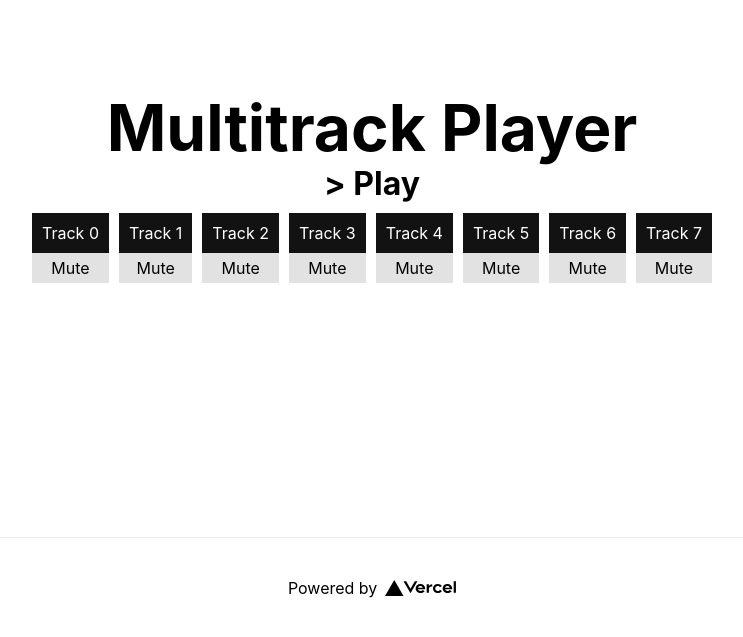
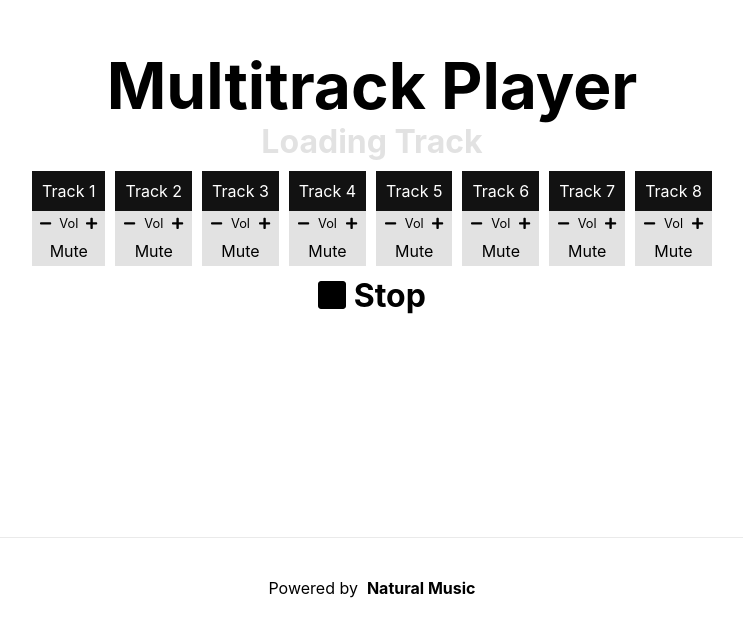
Before and after one commit to danohart/naturalmultitrackplayer, a Next.js app: page / in a window 1280 px wide. Shown: the part 163-800 px from the top of the page, without its empty margins (268-1011 px from the left). Built offline with nearby package versions, Linux system fonts and the light colour scheme; no server answers.

Commit message:
Add font awesome and create volume controls

```diff
--- a/components/Player.js
+++ b/components/Player.js
@@ -1,9 +1,19 @@
-import { useState } from "react";
+import { useState, useEffect } from "react";
 import Track from "./Track";
+
+import { FontAwesomeIcon } from "@fortawesome/react-fontawesome";
+import { faPlay, faPause, faStop } from "@fortawesome/free-solid-svg-icons";
 
 export default function Player(props) {
   const [isLoaded, setIsLoaded] = useState(false);
   const [isPaused, setIsPaused] = useState(true);
+
+  useEffect(() => {
+    setInterval(function () {
+      if (props.song[props.song.length - 1].state() === "loaded")
+        setIsLoaded(true);
+    }, 1000);
+  }, []);
 
   function allSounds(action) {
     if (action === "play")
@@ -11,20 +21,28 @@ export default function Player(props) {
     setIsPaused(false), props.song.map((track) => track.play());
     if (action === "pause")
       setIsPaused(true), props.song.map((track) => track.pause());
-    if (action === "stop") props.song.stop();
+    if (action === "stop")
+      setIsPaused(true), props.song.map((track) => track.stop());
   }
-
-  function muteTrack(event) {}
 
   return (
     <div className='player'>
       {isPaused ? (
-        <div className='player-play button' onClick={() => allSounds("play")}>
-          &#x3e; Play
+        <div
+          className={`player-play button ${isLoaded ? "" : "disabled"}`}
+          onClick={() => allSounds("play")}
+        >
+          {isLoaded ? (
+            <span>
+              <FontAwesomeIcon icon={faPlay} /> Play
+            </span>
+          ) : (
+            <span>Loading Track</span>
+          )}
         </div>
       ) : (
         <div className='player-pause button' onClick={() => allSounds("pause")}>
-          || Pause
+          <FontAwesomeIcon icon={faPause} /> Pause
         </div>
       )}
       <div className='player-tracks'>
@@ -32,6 +50,9 @@ export default function Player(props) {
           <Track key={index} track={{ song: track, key: index }} />
         ))}
       </div>
+      <div className='player-stop button' onClick={() => allSounds("stop")}>
+        <FontAwesomeIcon icon={faStop} /> Stop
+      </div>
     </div>
   );
 }
--- a/components/Track.js
+++ b/components/Track.js
@@ -1,16 +1,42 @@
 import { useState } from "react";
+
+import { FontAwesomeIcon } from "@fortawesome/react-fontawesome";
+import { faPlus, faMinus } from "@fortawesome/free-solid-svg-icons";
 
 export default function Mute(props) {
   const [isUnmuted, setIsUnmuted] = useState(true);
+  const [volume, setVolume] = useState(1.0);
 
   function muteTrack(song) {
     setIsUnmuted(!isUnmuted);
     song.mute(isUnmuted);
   }
 
+  const minVolume = 0.0;
+  const maxVolume = 1.0;
+
+  function minusVolume(song) {
+    setVolume(Math.min(Math.max(Number(volume - 0.1), minVolume), maxVolume));
+    song.volume(volume);
+  }
+
+  function plusVolume(song) {
+    setVolume(Math.min(Math.max(Number(volume + 0.1), minVolume), maxVolume));
+    song.volume(volume);
+  }
+
   return (
     <div className={`player-track`}>
-      <div className='player-track-name'>Track {props.track.key}</div>
+      <div className='player-track-name'>Track {props.track.key + 1}</div>
+      <div className='player-track-volume'>
+        <div onClick={() => minusVolume(props.track.song)}>
+          <FontAwesomeIcon icon={faMinus} />
+        </div>
+        <div>Vol</div>
+        <div onClick={() => plusVolume(props.track.song)}>
+          <FontAwesomeIcon icon={faPlus} />
+        </div>
+      </div>
       <div
         className={isUnmuted ? "mute" : "mute muted"}
         onClick={() => muteTrack(props.track.song)}
--- a/package.json
+++ b/package.json
@@ -8,6 +8,9 @@
     "start": "next start"
   },
   "dependencies": {
+    "@fortawesome/fontawesome-svg-core": "^1.2.30",
+    "@fortawesome/free-solid-svg-icons": "^5.14.0",
+    "@fortawesome/react-fontawesome": "^0.1.11",
     "howler": "^2.2.0",
     "next": "9.5.3",
     "react": "16.13.1",
--- a/pages/_app.js
+++ b/pages/_app.js
@@ -1,4 +1,5 @@
 import "../styles/globals.scss";
+import "@fortawesome/fontawesome-svg-core/styles.css";
 
 function MyApp({ Component, pageProps }) {
   return <Component {...pageProps} />;
--- a/pages/index.js
+++ b/pages/index.js
@@ -53,12 +53,11 @@ export default function Home() {
 
       <footer className={styles.footer}>
         <a
-          href='https://vercel.com?utm_source=create-next-app&utm_medium=default-template&utm_campaign=create-next-app'
+          href='https://naturalmusicstore.com/'
           target='_blank'
           rel='noopener noreferrer'
         >
-          Powered by
-          <img src='/vercel.svg' alt='Vercel Logo' className={styles.logo} />
+          Powered by &nbsp;<strong>Natural Music</strong>
         </a>
       </footer>
     </div>
--- a/styles/globals.scss
+++ b/styles/globals.scss
@@ -27,12 +27,18 @@ a {
     cursor: pointer;
   }
 
+  &-play {
+    &.disabled {
+      color: #e2e2e2;
+    }
+  }
+
   &-tracks {
     display: flex;
     flex-direction: row;
     flex-wrap: wrap;
     justify-content: space-between;
-    margin: 0 auto;
+    margin: 10px auto;
   }
 
   &-track {
@@ -46,6 +52,13 @@ a {
       color: white;
     }
 
+    &-volume {
+      display: flex;
+      font-size: 0.8rem;
+      justify-content: space-evenly;
+      margin: 5px 0;
+    }
+
     .mute {
       padding: 5px 10px;
       cursor: pointer;
```
Also changed, not shown: 1 other file (tests, documents, lock files or other folders).
